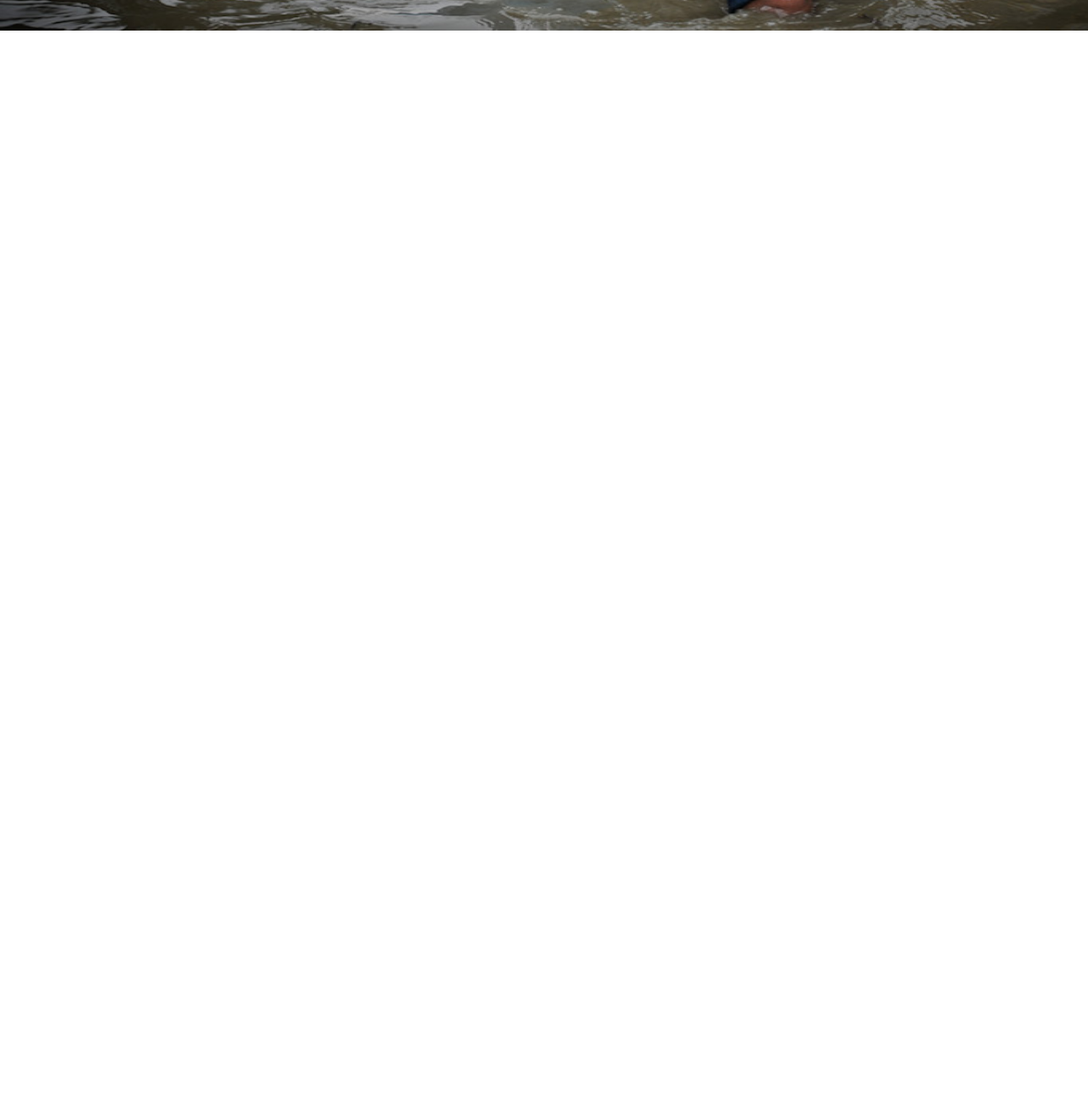
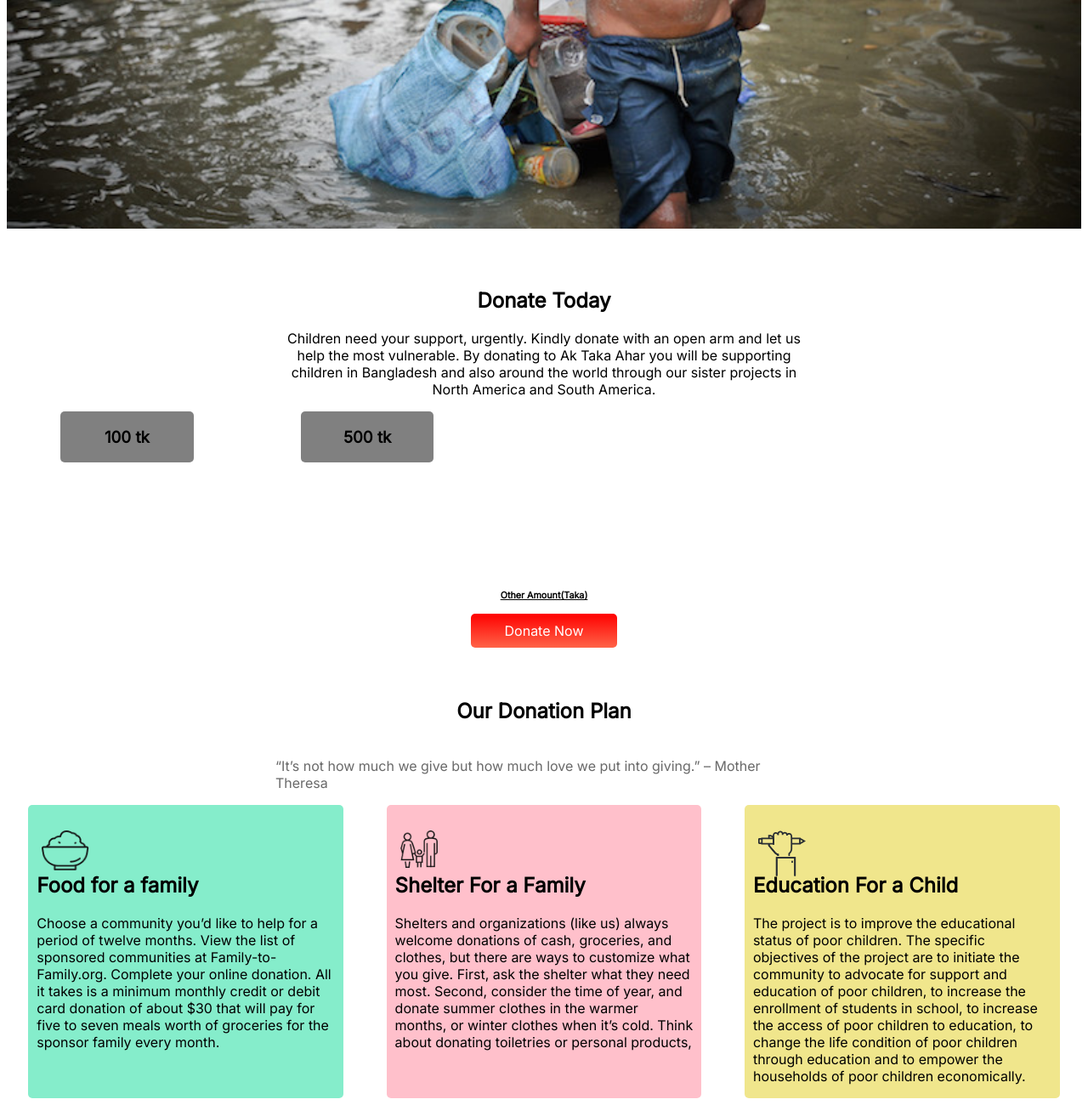
Before and after one commit to ZannatulElma/Assignment-1-ZannatulElma, a plain HTML site: page index.html in a window 1280 px wide. Shown: the part 564-1864 px from the top of the page at 85% size. Before the commit the page ends 800 px from the top, so only its background shows below. Drawn offline with Linux system fonts and the light colour scheme.

Commit message:
halfway done

```diff
--- a/index.html
+++ b/index.html
@@ -26,6 +26,63 @@
 
     </section>
 
+    <section class="middle-part">
+        <h1 style="font-weight: bolder;">Donate Today</h1>
+        <p style="width:50% ; margin-left: 25%;">Children need your support, urgently. Kindly donate with an open arm
+            and let us help the
+            most vulnerable. By
+            donating to Ak Taka Ahar you will be supporting children in Bangladesh and also around the world through our
+            sister projects in North America and South America.</p>
+        <div class="flexible-container">
+            <div class="donation-amount">
+                <h3>100 tk</h3>
+            </div>
+            <div class="donation-amount">
+                <h3>500 tk</h3>
+            </div>
+
+        </div>
+
+        <h6 style="color: light grey;"><u>Other Amount(Taka)</u></h6>
+        <a id="donation-part" class="link-button" target="_blank" href="https://www.bidyanondo.org/">Donate Now</a>
+    </section>
+
+    <section class="donation-plan">
+        <h1 style="padding: 50px 50px 10px 50px; text-align: center;">Our Donation Plan</h1>
+        <p style="width:50% ; margin-left: 25%; color: dimgrey; padding-top: 10px;">“It’s not how much we give but how
+            much love we put into giving.”
+            – Mother Theresa
+        </p>
+        <div class="plan-container">
+            <div id="food" class="plan">
+                <h2 style="padding-top: 60px;">Food for a family</h2>
+                <p>Choose a community you’d like to help for a period of twelve months. View the list of sponsored
+                    communities at Family-to-Family.org. Complete your online donation. All it takes is a minimum
+                    monthly credit or debit card donation of about $30 that will pay for five to seven meals worth of
+                    groceries for the sponsor family every month.</p>
+            </div>
+            <div id="shelter" class="plan">
+                <h2 style="padding-top: 60px;">Shelter For a Family</h2>
+                <p>Shelters and organizations (like us) always welcome donations of cash, groceries, and clothes, but
+                    there are ways to customize what you give. First, ask the shelter what they need most. Second,
+                    consider the time of year, and donate summer clothes in the warmer months, or winter clothes when
+                    it’s cold. Think about donating toiletries or personal products,</p>
+            </div>
+            <div id="edu" class="plan">
+                <h2 style="padding-top: 60px;">Education For a Child</h2>
+                <p>The project is to improve the educational status of poor children. The specific objectives of the
+                    project are to initiate the community to advocate for support and education of poor children, to
+                    increase the enrollment of students in school, to increase the access of poor children to education,
+                    to change the life condition of poor children through education and to empower the households of
+                    poor children economically.
+
+                </p>
+            </div>
+        </div>
+
+
+    </section>
+
 
 </body>
 
--- a/style.css
+++ b/style.css
@@ -1,14 +1,19 @@
 body {
     font-family: 'Inter', sans-serif;
 
-    color: white;
+
 }
 
-body {
+.Header-part {
+    color: white;
+    margin-top: 0px;
     background-image: url(images/donation9.jpg);
+    background-size: cover;
     background-attachment: fixed;
     background-repeat: no-repeat;
-    background-size: 1500px 600px;
+    height: 100vh;
+    margin: 0;
+    padding: 0%;
 
 
 
@@ -48,3 +53,64 @@ p {
     margin-left: 45%;
 
 }
+
+.middle-part {
+    text-align: center;
+    padding-top: 50px;
+}
+
+.donation-amount {
+    width: 10%;
+    margin-right: 5%;
+    margin-left: 5%;
+    padding-left: 15px;
+    padding-right: 15px;
+    border-radius: 5px;
+    background-color: grey;
+}
+
+#donation-part {
+    margin-left: 25%;
+}
+
+.flexible-container {
+    display: flex;
+    margin-bottom: 150px;
+}
+
+.plan-container {
+    display: flex;
+}
+
+.plan {
+    width: 33%;
+    margin-left: 2%;
+    margin-right: 2%;
+    padding-left: 10px;
+    padding-right: 10px;
+    border-radius: 5px;
+}
+
+#food {
+    background-image: url(icons/food.png);
+    background-size: 15%;
+    background-repeat: no-repeat;
+    background-position: 5% 10%;
+    background-color: rgb(133, 237, 203);
+}
+
+#shelter {
+    background-image: url(icons/shelter.png);
+    background-size: 12%;
+    background-repeat: no-repeat;
+    background-position: 5% 10%;
+    background-color: pink;
+}
+
+#edu {
+    background-image: url(icons/icon5.svg);
+    background-repeat: no-repeat;
+    background-size: 15%;
+    background-position: 5% 10%;
+    background-color: khaki;
+}
```
